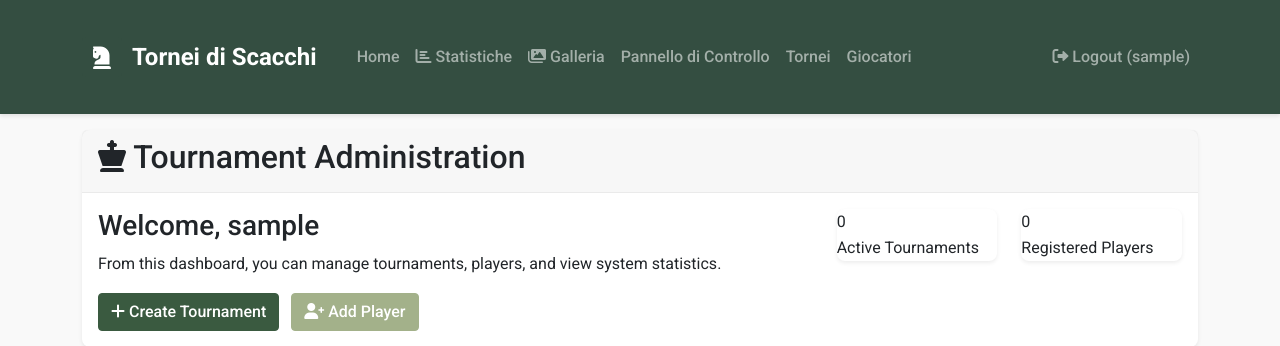
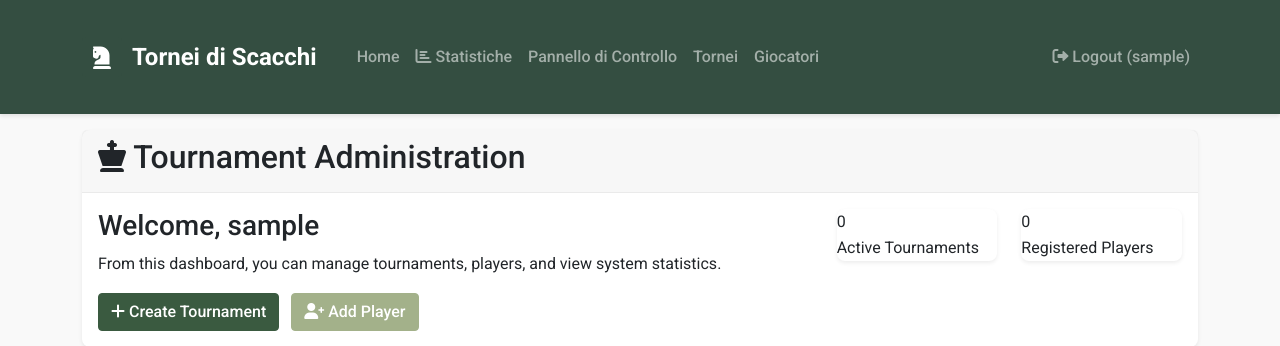
Before and after one commit to giorochi/ScacchistiDonFranco, a Flask app: page /admin/dashboard in a window 1280 px wide. Shown: the top 346 px of the page. Run offline with Flask 3, Linux system fonts and the light colour scheme; the visitor is signed in with stand-in values (Sample User, id 1); data that the repository does not hold is empty.

Commit message:
Allow admins to be recreated and temporarily hide unavailable gallery
Re-enable the /setup route for admin creation and comment out the gallery link in layout.html.

Replit-Commit-Author: Agent
Replit-Commit-Session-Id: 748420cd-47fa-4dd4-8991-f7b86cdd19e8
Replit-Commit-Screenshot-Url: https://storage.googleapis.com/screenshot-production-us-central1/17650ef3-d9bc-486c-8329-b36643b839b5/f7d03b56-d9ba-428d-af67-9f75f9e90c94.jpg

```diff
--- a/routes.py
+++ b/routes.py
@@ -1278,18 +1278,13 @@ def admin_chessboard_delete(board_id):
 # Initialization function
 @app.route('/setup', methods=['GET', 'POST'])
 def setup():
-    # Check if admin user exists
-    admin = Admin.query.first()
-
-    if admin:
-        flash('Setup già completato', 'info')
-        return redirect(url_for('index'))
-
+    # Sempre permetti la creazione di un nuovo admin per il tuo caso specifico
     if request.method == 'POST':
         username = request.form.get('username')
         password = request.form.get('password')
         email = request.form.get('email')
 
+        # Crea un nuovo admin
         admin = Admin()
         admin.username = username
         admin.email = email
--- a/templates/layout.html
+++ b/templates/layout.html
@@ -50,11 +50,7 @@
                             <i class="fas fa-chart-bar"></i> Statistiche
                         </a>
                     </li>
-                    <li class="nav-item">
-                        <a class="nav-link" href="#galleria">
-                            <i class="fas fa-images"></i> Galleria
-                        </a>
-                    </li>
+                    <!-- Galleria temporaneamente rimossa fino a che non verrà implementata -->
                     {% if current_user.is_authenticated %}
                         {% if current_user.username is defined %}
                             <!-- Admin Navigation -->
```
